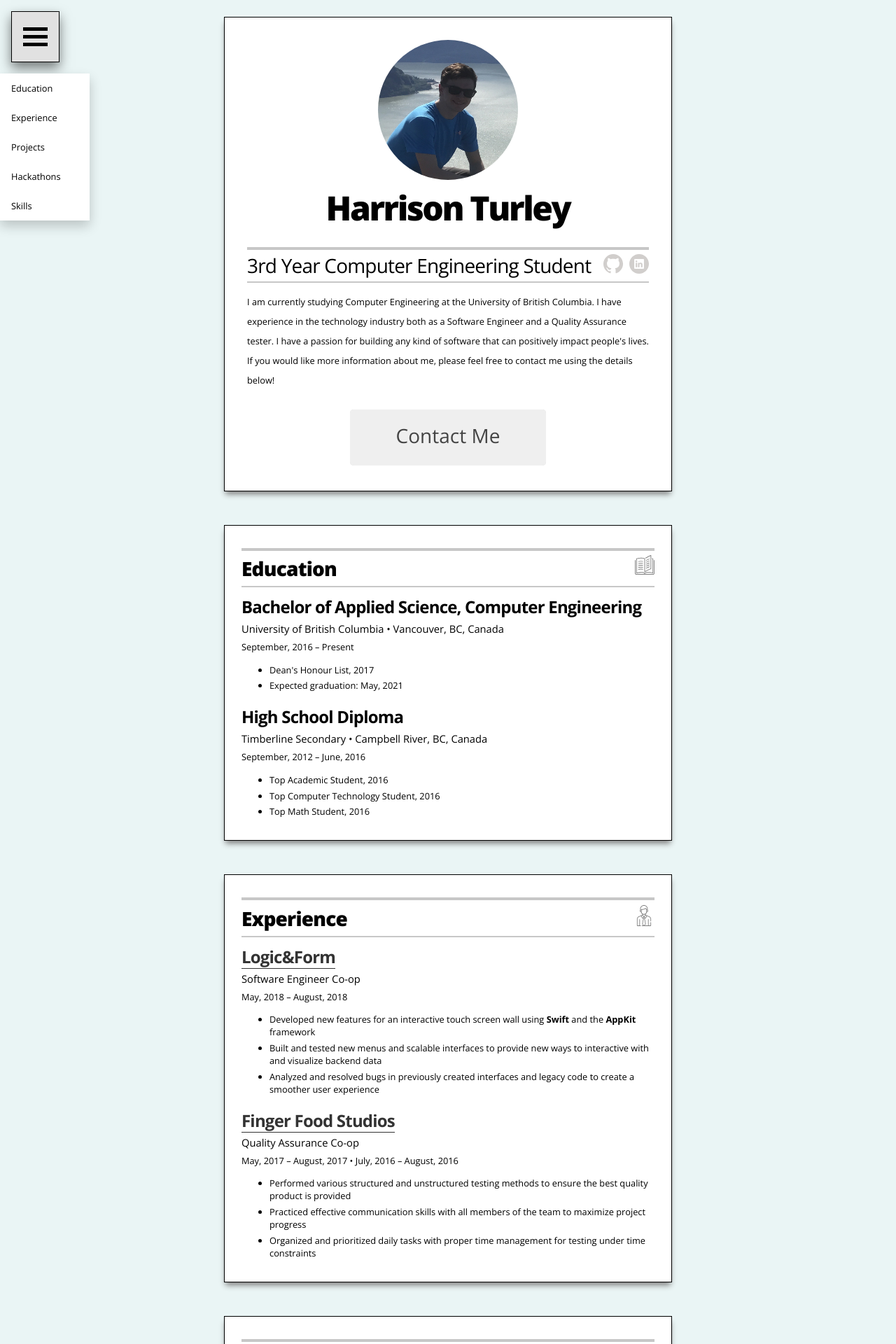
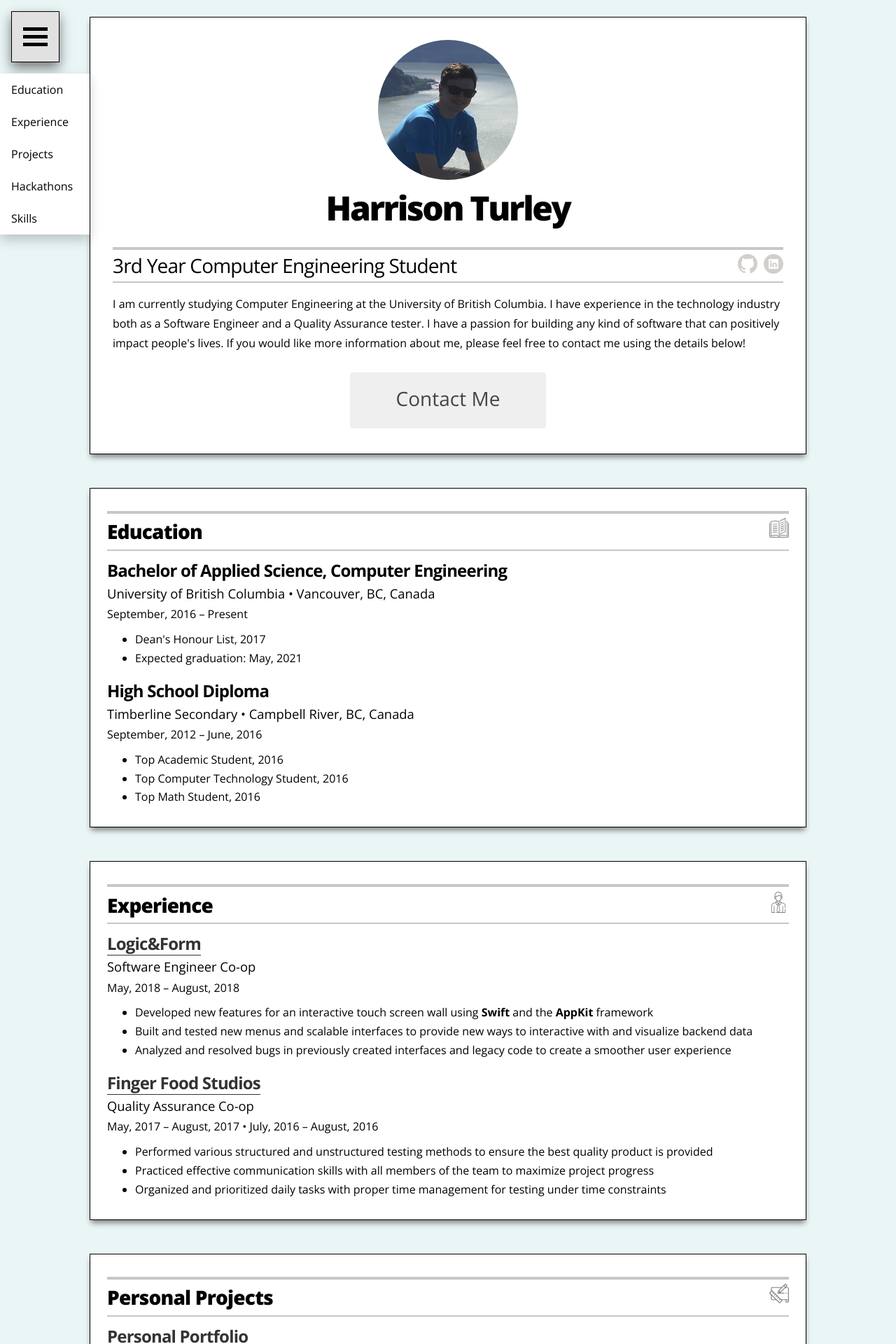
Before and after one commit to harrisonturley/harrisonturley.github.io, a Jekyll site: the page built from index.html, in a window 1280 px wide. Shown: the top 1920 px of the page at 70% size. Built offline with Jekyll 4.4.1, drawn with Linux system fonts in a browser that asks for light colours.

Commit message:
Additional changes for mobile viewing

```diff
--- a/_sass/_resume.scss
+++ b/_sass/_resume.scss
@@ -72,7 +72,7 @@
     padding: 12px 16px;
     text-decoration: none;
     display: block;
-    font-size: 1vw;
+    font-size: 1rem;
   }
 }
 
@@ -90,7 +90,7 @@
 .wrapper {
   width: 650px;
   @media screen and (max-width: 1280px) {
-    width: 50%;
+    width: 80%;
   }
 
   margin-left: auto;
@@ -153,10 +153,10 @@
 
   .executive-summary {
     @include sans;
-    font-size: 1vw;
+    font-size: 1rem;
     line-height: 1.75rem;
     @include media_larger_than_mobile {
-      font-size: 1vw;
+      font-size: 1rem;
     }
   }
 }
@@ -365,27 +365,27 @@
   .resume-item-details {
     @include sans;
     font-weight: 400;
-    font-size: 1.15vw;
+    font-size: 1.15rem;
     margin: 0 0 0.75rem;
     line-height: 1;
 
     h4 {
       @include sans;
       font-weight: 400;
-      font-size: 1.15vw;
+      font-size: 1.15rem;
       margin: 0 0 0.75rem;
       line-height: 1;
     }
 
     .resume-item-details-duration {
-      font-size: 1.0vw;
+      font-size: 1.0rem;
     }
   }
 
   .resume-item-summary, .resume-item-list {
     @include sans;
     margin: 0.75rem 0 0;
-    font-size: 1vw;
+    font-size: 1rem;
     li {
       padding: 0.3rem 0 0;
     }
@@ -401,7 +401,7 @@
 
   .footer-line {
     text-align: center;
-    font-size: 1.1vw;
+    font-size: 1.1rem;
     color: #808080;
   }
 }
```
